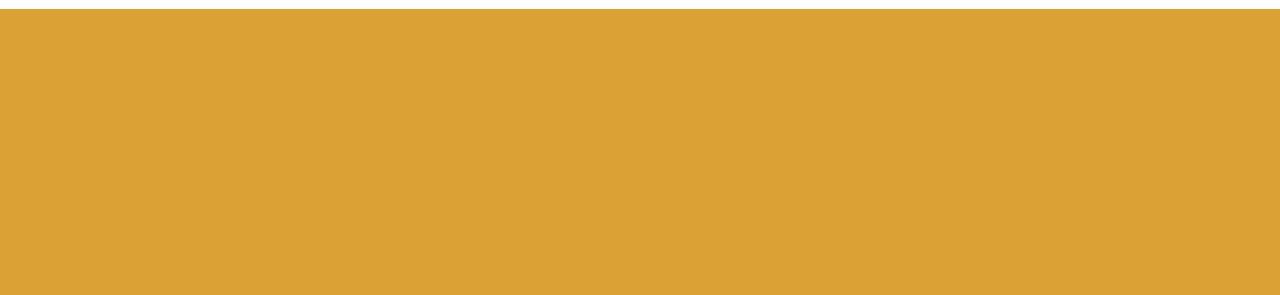
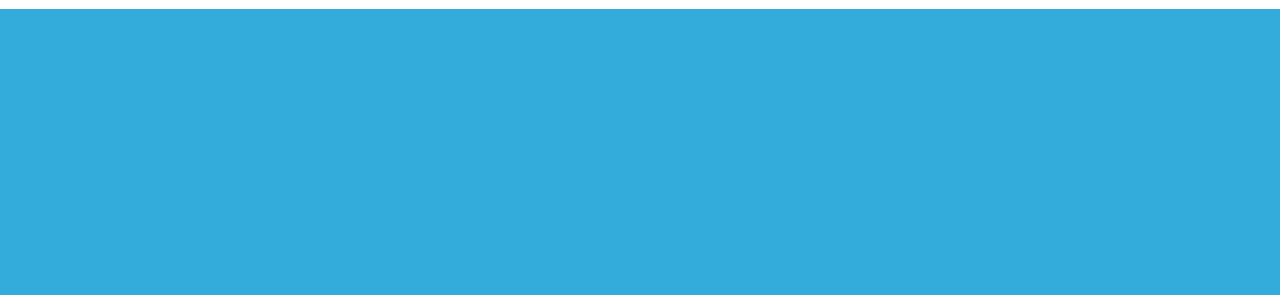
Before and after one commit to mfotheringham/acg-serverless, a plain HTML site: page index.html in a window 1280 px wide. Shown: the part 119-414 px from the top of the page. Drawn offline with Linux system fonts and the light colour scheme.

```diff
--- a/styles/main.css
+++ b/styles/main.css
@@ -21,7 +21,7 @@
 */
 
 .background--skyBlue {
-  background-color: rgb(219, 161, 52);
+  background-color: rgb(52, 172, 219);
 }
 
 .color--skyBlue {
```
Also changed, not shown: 2 other files.
